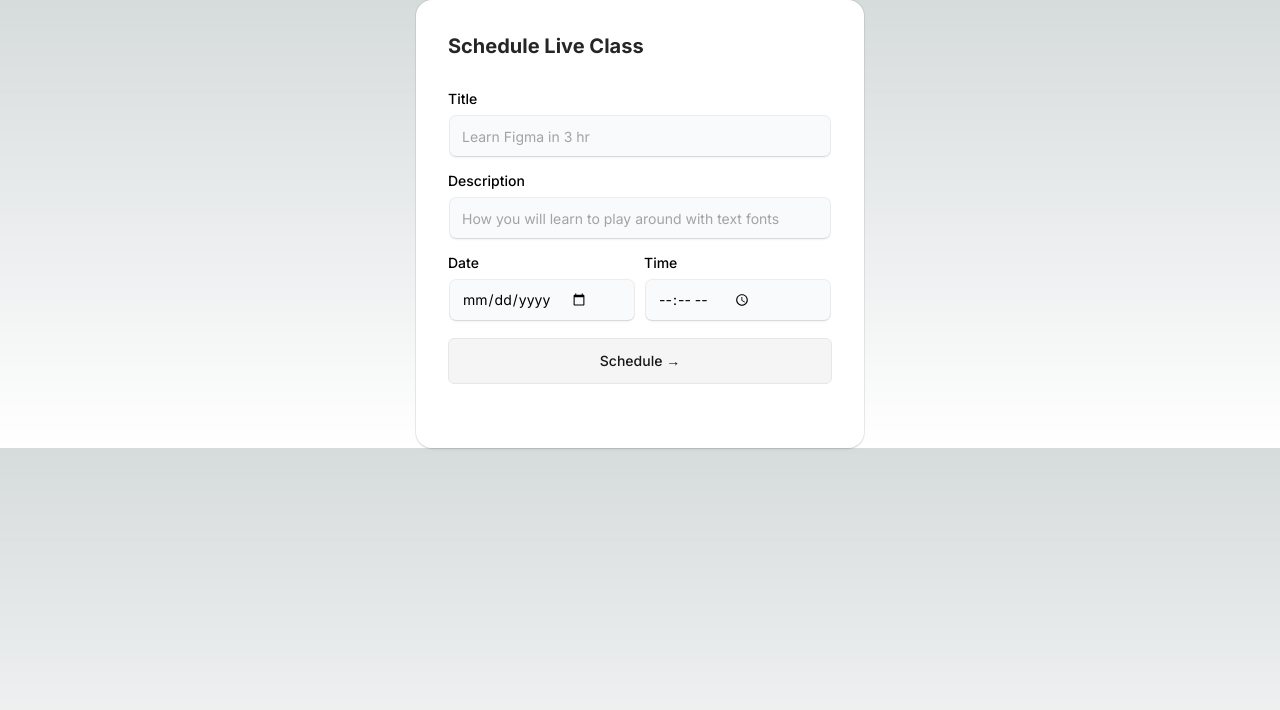
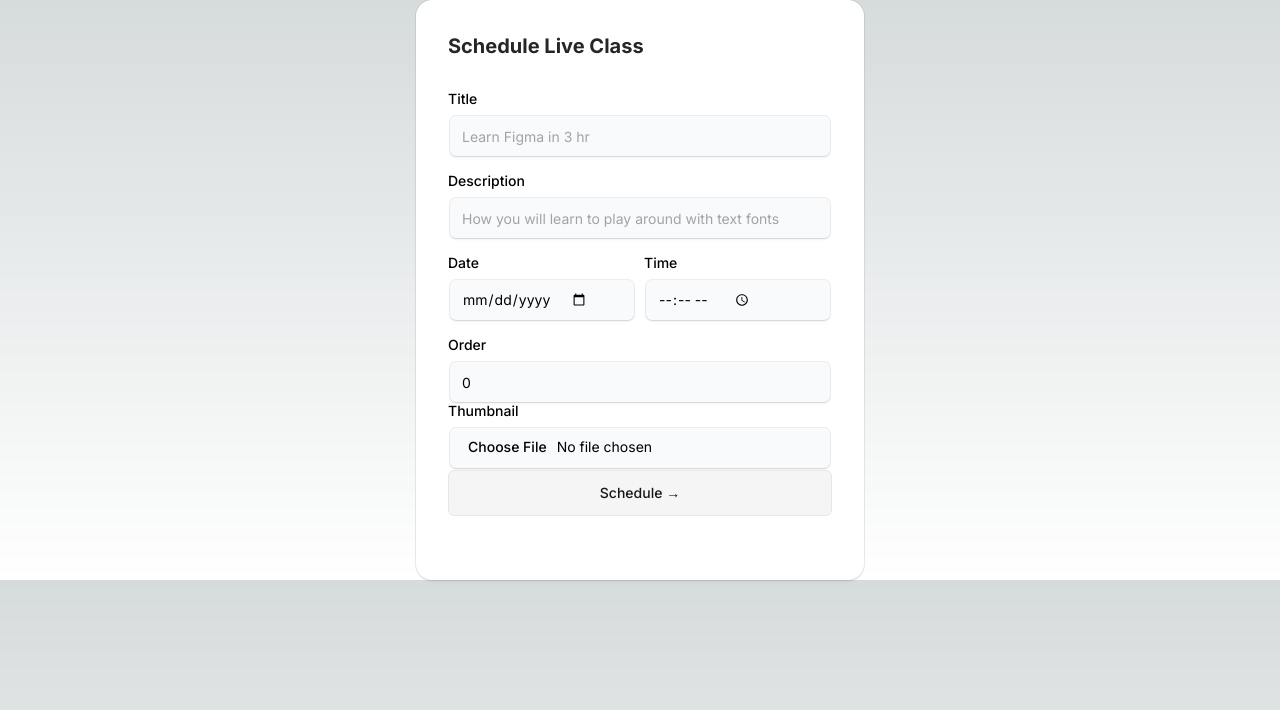
Before and after one commit to sakshamchhawan18/Learn-Skill, a Next.js app in the folder frontend/: page /ScheduleLive in a window 1280 px wide. Shown: the top 710 px of the page. Built offline with nearby package versions, Linux system fonts and the light colour scheme; no server answers.

Commit message:
New Feature
added with new feature

```diff
--- a/frontend/src/components/teacher/ScheduleLive.tsx
+++ b/frontend/src/components/teacher/ScheduleLive.tsx
@@ -1,7 +1,5 @@
 "use client";
 import React, { useState } from "react";
-
-import { cn } from "@/utils/cn";
 import { useRouter } from "next/navigation";
 import { useAuthState } from "react-firebase-hooks/auth";
 import Image from "next/image";
@@ -10,14 +8,33 @@ import { doc, setDoc } from "firebase/firestore";
 import { v4 as uuidv4 } from "uuid";
 import { Label } from "../ui/label";
 import { Input } from "../ui/input";
+import { cn } from "@/utils/cn";
+
+interface FormData {
+  id: string;
+  uid: string;
+  title: string;
+  description: string;
+  date: string;
+  time: string;
+  order: number;
+  thumbnail: File | null;
+}
+
+interface FormErrors {
+  title: string;
+  description: string;
+  date: string;
+  time: string;
+  order: string;
+  thumbnail: string;
+}
 
 export function ScheduleLive() {
   const router = useRouter();
   const [user] = useAuthState(auth); // Get the authenticated user
 
-  const handleClick = () => {};
-
-  const [formData, setFormData] = useState({
+  const [formData, setFormData] = useState<FormData>({
     id: "",
     uid: "",
     title: "",
@@ -25,17 +42,15 @@ export function ScheduleLive() {
     date: "",
     time: "",
     order: 0,
-    thumbnail: null as File | null,
+    thumbnail: null,
   });
 
-  const [formErrors, setFormErrors] = useState({
-    id: "",
-    uid: "",
+  const [formErrors, setFormErrors] = useState<FormErrors>({
     title: "",
     description: "",
     date: "",
     time: "",
-    order: 0,
+    order: "",
     thumbnail: "",
   });
 
@@ -55,11 +70,13 @@ export function ScheduleLive() {
   };
 
   const validateForm = () => {
-    const errors = {
+    const errors: FormErrors = {
       title: formData.title ? "" : "Title is required.",
       description: formData.description ? "" : "Description is required.",
       date: formData.date ? "" : "Date is required.",
       time: formData.time ? "" : "Time is required.",
+      order: formData.order ? "" : "Order is required.",
+      thumbnail: formData.thumbnail ? "" : "Thumbnail is required.",
     };
 
     const currentDate = new Date();
@@ -169,10 +186,43 @@ export function ScheduleLive() {
           </LabelInputContainer>
         </div>
 
+        <LabelInputContainer>
+          <Label htmlFor="order">Order</Label>
+          <Input
+            id="order"
+            name="order"
+            placeholder="1"
+            type="number"
+            value={formData.order.toString()}
+            onChange={handleInputChange}
+          />
+          {formErrors.order && (
+            <p className="text-red-500 text-sm">{formErrors.order}</p>
+          )}
+        </LabelInputContainer>
+
+        <LabelInputContainer>
+          <Label htmlFor="thumbnail">Thumbnail</Label>
+          <Input
+            id="thumbnail"
+            name="thumbnail"
+            type="file"
+            accept="image/*"
+            onChange={handleInputChange}
+          />
+          {formErrors.thumbnail && (
+            <p className="text-red-500 text-sm">{formErrors.thumbnail}</p>
+          )}
+          {preview && (
+            <div className="mt-2">
+              <Image src={preview} alt="Thumbnail Preview" width={100} height={100} />
+            </div>
+          )}
+        </LabelInputContainer>
+
         <button
           className="relative py-3 w-full text-sm rounded-md border dark:border-neutral-700 text-neutral-900 dark:text-white bg-neutral-100 dark:bg-neutral-900 font-medium hover:bg-transparent hover:text-black dark:hover:text-white hover:border-neutral-900 dark:hover:border-neutral-600 transition-all flex justify-center items-center group/btn shadow-button dark:shadow-button-dark"
           type="submit"
-          onClick={handleClick}
         >
           Schedule &rarr;
           <BottomGradient />
```
